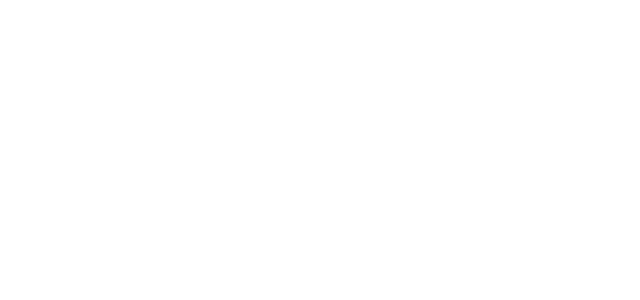
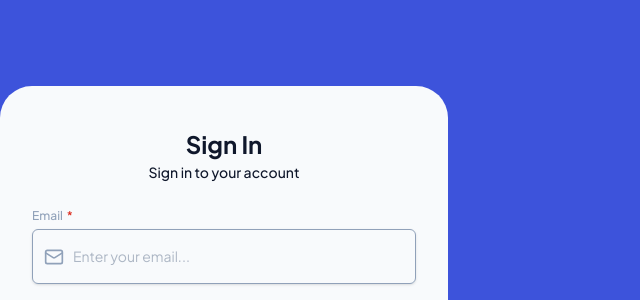
Before and after one commit to dude243485/Tasky, a React (Vite) app: page /signin in a window 1280 px wide. Before the commit this address had no page. Shown: the part 500-800 px from the top of the page, without its empty margins (0-640 px from the left). Built offline with nearby package versions, Linux system fonts and the light colour scheme.

Commit message:
I started creating the sign in page, I am done with the email input field

```diff
--- a/src/App.tsx
+++ b/src/App.tsx
@@ -3,6 +3,7 @@
 import StepTwo from "./pages/onboarding/StepTwo"
 import StepThree from "./pages/onboarding/StepThree"
 import OnboardingLayout from "./pages/onboarding/OnboardingLayout"
+import SignIn from "./pages/signIn/SignIn"
 
 function App() {
 
@@ -14,8 +15,8 @@
           <Route path="step-2" element = {<StepTwo />} />
           <Route path = "step-3" element = {<StepThree />} />
         </Route>
-        {/* <Route path = "/login" element = {} />
-        <Route path = "/signup" element = {} />
+        <Route path = "/signin" element = {<SignIn />} />
+        {/* <Route path = "/signup" element = {} />
         <Route path = "/dashboard" element= {} /> */}
     </Routes>
 
--- /dev/null
+++ b/src/components/InputField.tsx
@@ -0,0 +1,69 @@
+import { forwardRef } from "react";
+import { type InputProps } from "../types/forms";
+
+const InputField =  forwardRef<HTMLInputElement, InputProps>(({
+    label,
+    type = "text",
+    name,
+    placeholder,
+    error,
+    value,
+    onChange,
+    required = false,
+    className = "",
+    Icon,
+    ...props
+}, ref) => {
+    return(
+        <div className="mb-4 text-[14px]">
+            { label && (
+                <label
+                    htmlFor = {name}
+                    className="block text-[12px] font-medium text-slate-400 dark:text-slate-300 mb-1"
+                    >
+                        {label}
+                        { required && <span className="text-brand-error-600 text-[12px] ml-1">*</span>}
+                </label>
+            )}
+            <div className="relative">
+                {Icon && (
+                    <div className="absolute left-3 top-1/2 -translate-y-1/2 text-slate-400">
+                        <Icon size={20} />
+                    </div>
+                )}
+                <input
+                    ref ={ ref }
+                    type = { type }
+                    id = { name }
+                    name = { name }
+                    value = { value }
+                    onChange = { onChange }
+                    placeholder = { placeholder }
+                    className = {
+                        `w-full ${Icon ? 'pl-10' : 'pl-4'} pr-4 py-4 border rounded-md shadow-sm focus:outline-none focus:ring-1
+                        focus:ring-brand-primary-500 focus:not-first-of-type:border-brand-primary-500 transition-colors duration-200
+                        ${error ? "border-brand-error-600 focus:border-brand-error-600 focus:ring-brand-error-600" : "border-slate-400"}`
+                    }
+                    required = { required }
+                    { ...props }
+                    />
+
+            </div>
+             { error && (
+                <p
+                    id = { `${name}-error`}
+                    className = "mt-1 text-[11px] text-brand-error-600"
+                    role = "alert"
+                >
+                    {error}
+                </p>
+            )}
+
+
+        </div>
+    );
+})
+InputField.displayName = "Input"
+
+
+export default InputField;
--- /dev/null
+++ b/src/components/SignInForm.tsx
@@ -0,0 +1,65 @@
+import InputField from "./InputField";
+import { useState, type ChangeEvent } from "react";
+import { Mail } from "lucide-react";
+import { type SignInFormData, type FormErrors } from "../types/forms";
+
+const SignInForm: React.FC = () => {
+    //form data state
+    const [formData, setFormData] = useState({
+        email : "",
+        password : ""
+    })
+
+    //handle change in the input fields
+    const handleChange = (e : ChangeEvent<HTMLInputElement>) : void => {
+        const { name , value } = e.target;
+
+        setFormData((prev : { email : string; password: string;}) => ({
+            ...prev,
+            [name] : value
+        }))
+
+        if (errors[name as keyof FormErrors]) {
+            setErrors(prev => ({
+                ...prev,
+                [name] : undefined
+            }))
+        }
+    }
+
+    //errors state
+    const [errors, setErrors] = useState<FormErrors>({
+
+    })
+
+    //submitting state
+    const [isSubmitting , setIsSubmitting] = useState<boolean>(false)
+
+
+    return (
+        <div className="max-w-md mx-auto mt-2 bg-slate-50 dark:bg-slate-950 text-slate-500 dark:text-slate-400">
+            <form
+                aria-label = "Login form"
+            >
+                {/*Email Field*/}
+                <InputField
+                    label = "Email"
+                    name = "email"
+                    type = "email"
+                    placeholder="Enter your email..."
+                    value = { formData.email }
+                    onChange = {handleChange}
+                    error = { errors.email }
+                    required = { true }
+                    autoComplete="email"
+                    disabled = { isSubmitting }
+                    Icon = { Mail }
+                 />
+
+            </form>
+
+        </div>
+    );
+}
+
+export default SignInForm;
--- a/src/pages/onboarding/StepThree.tsx
+++ b/src/pages/onboarding/StepThree.tsx
@@ -39,7 +39,7 @@
                 className= { ` rounded-[10px] text-white bg-brand-primary-600 w-full py-4 duration-200 transition-all hover:bg-brand-primary-500 hover:scale-[1.02]
                     hover:shadow-lg hover:shadow-brand-primary-500/30 active:scale-95 active:shadow-inner active:bg-brand-primary-700 focus-visible:outline-none focus-visible:ring-2
                     focus-visible:ring-brand-primary-400 focus-visible:ring-offset-2 dark:focus-visible:ring-offset-slate-900`}
-                onClick = {() => navigate("/signup")}
+                onClick = {() => navigate("/signin")}
                 >
                     Get Started
                 </button>
--- /dev/null
+++ b/src/pages/signIn/SignIn.tsx
@@ -0,0 +1,21 @@
+import SignInForm from "../../components/SignInForm";
+
+const SignIn =  () => {
+    return (
+        <div className="min-h-screen bg-brand-primary-600 flex flex-col justify-end ">
+
+            <div className="w-full max-w-md bg-slate-50 dark:bg-slate-950 text-slate-900 dark:text-slate-100 rounded-t-4xl px-8">
+                <div className="mt-10 text-center gap-2 mb-6">
+                    <h2 className="font-bold text-[24px] ">Sign In</h2>
+                    <p className="font-medium text-[14px]">Sign in to your account</p>
+                </div>
+                <div>
+                    <SignInForm />
+                </div>
+
+            </div>
+        </div>
+    );
+}
+
+export default SignIn;
--- /dev/null
+++ b/src/types/forms.ts
@@ -0,0 +1,31 @@
+import type { LucideIcon } from "lucide-react";
+
+export interface InputProps extends React.InputHTMLAttributes<HTMLInputElement> {
+    label?: string;
+    error?: string;
+    className?: string;
+    Icon? : LucideIcon;
+}
+
+export interface SignInFormData {
+    email: string;
+    password: string;
+}
+
+export interface FormErrors {
+    email? : string;
+    password? : string;
+    submit?: string;
+}
+
+export interface SignUpFormErrors {
+    fullname?: string;
+    email?: string;
+    password? : string;
+    submit? : string;
+}
+
+export interface SignUpFormData {
+    fullname : string;
+    email : string;
+}
```
Also changed, not shown: src/components/PasswordInputField.tsx (added).
